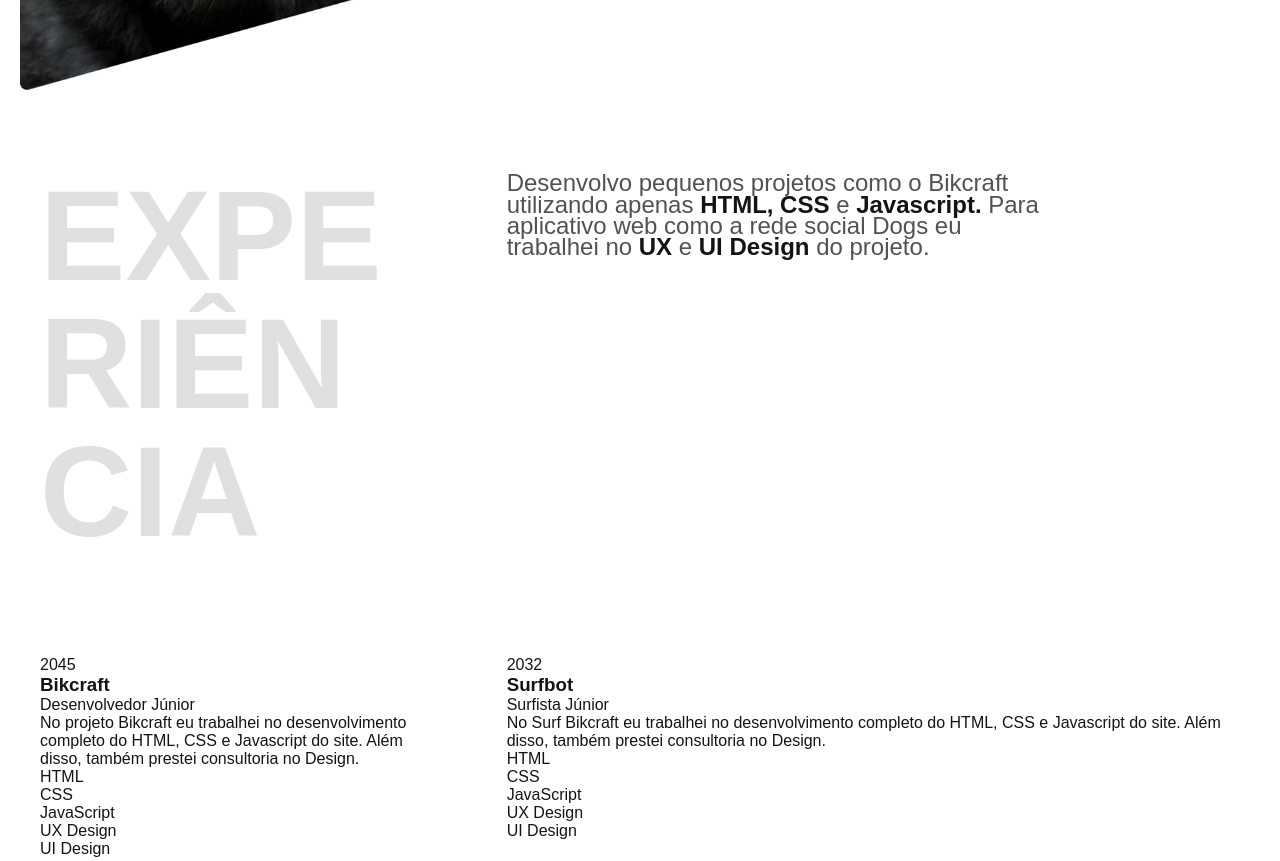
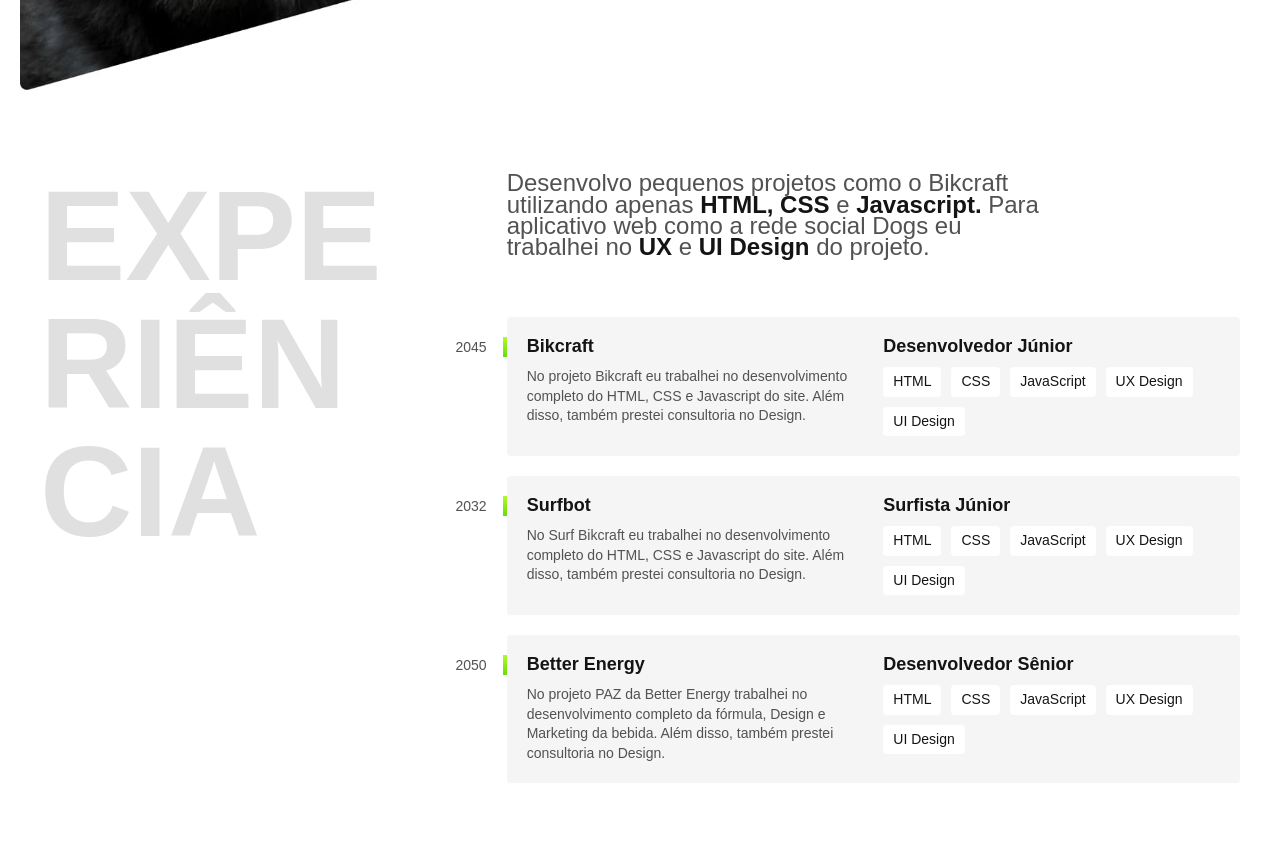
Before and after one commit to Mr-Anthonys/Portfolio.github.io, a plain HTML site: page index.html in a window 1280 px wide. Shown: the part 820-1681 px from the top of the page. Drawn offline with Linux system fonts and the light colour scheme.

Commit message:
finalizando aula experiencia

```diff
--- a/index.html
+++ b/index.html
@@ -29,11 +29,13 @@
     </div>
   </main>
 
-  <section class="experiencia">
+  <section class="experiencia" id="experiencia" aria-label="Experiencia">
     <h2 class="subtitulo" id="experiencia">Experiência</h2>
-    <p class="experiencia-texto">Desenvolvo pequenos projetos como o Bikcraft utilizando apenas <strong>HTML, CSS</strong> e <strong>Javascript.</strong> Para aplicativo web como a rede social Dogs eu trabalhei no <strong>UX</strong> e <strong>UI Design</strong> do projeto.</p>
+    <div>
+      <p class="experiencia-texto">Desenvolvo pequenos projetos como o Bikcraft utilizando apenas <strong>HTML, CSS</strong> e <strong>Javascript.</strong> Para aplicativo web como a rede social Dogs eu trabalhei no <strong>UX</strong> e <strong>UI Design</strong> do projeto.
+      </p>
 
-    <div class="empregos">
+      <div class="empresa">
         <span class="empresa-ano">2045</span>
         <h3 class="empresa-titulo">Bikcraft</h3>
         <span class="empresa-titulo">Desenvolvedor Júnior</span>
@@ -47,7 +49,7 @@
         </ul>
       </div>
 
-    <div class="empregos">
+      <div class="empresa">
         <span class="empresa-ano">2032</span>
         <h3 class="empresa-titulo">Surfbot</h3>
         <span class="empresa-titulo">Surfista Júnior</span>
@@ -61,7 +63,7 @@
         </ul>
       </div>
 
-    <div class="empregos">
+      <div class="empresa">
         <span class="empresa-ano">2050</span>
         <h3 class="empresa-titulo">Better Energy</h3>
         <span class="empresa-titulo">Desenvolvedor Sênior</span>
@@ -74,6 +76,8 @@
           <li>UI Design</li>
         </ul>
       </div>
+
+    </div>
   </section>
 
   <footer>
--- a/style/experiencia.css
+++ b/style/experiencia.css
@@ -30,3 +30,62 @@
 .experiencia-texto strong {
   color: #141414;
 }
+
+.empresa {
+  display: grid;
+  grid-template-columns: 1fr 1fr;
+  gap: 10px 20px;
+  padding: 20px;
+  background: #f5f5f5;
+  margin-bottom: 20px;
+  border-radius: 4px;
+  position: relative;
+}
+
+.empresa::before {
+  content: "";
+  display: block;
+  width: 4px;
+  height: 20px;
+  background: linear-gradient(#b6f829, #67dd0a);
+  position: absolute;
+  top: 20px;
+  left: -4px;
+}
+
+.empresa-ano {
+  position: absolute;
+  top: 22px;
+  left: -100px;
+  color: #525252;
+  font-size: 0.875rem;
+  width: 80px;
+  text-align: right;
+}
+
+.empresa-titulo {
+  font-size: 1.125rem;
+  line-height: 1.1;
+  font-weight: bold;
+}
+
+.empresa-texto {
+  font-size: 0.875rem;
+  color: #525252;
+  line-height: 1.4;
+}
+
+.empresa-habilidades {
+  display: flex;
+  flex-wrap: wrap;
+  gap: 10px;
+  align-content: start;
+}
+
+.empresa-habilidades li {
+  font-size: 0.875rem;
+  line-height: 1.4;
+  border-radius: 4px;
+  background: #ffffff;
+  padding: 5px 10px;
+}
```
Lines whose indentation alone changed are shown as unchanged.
